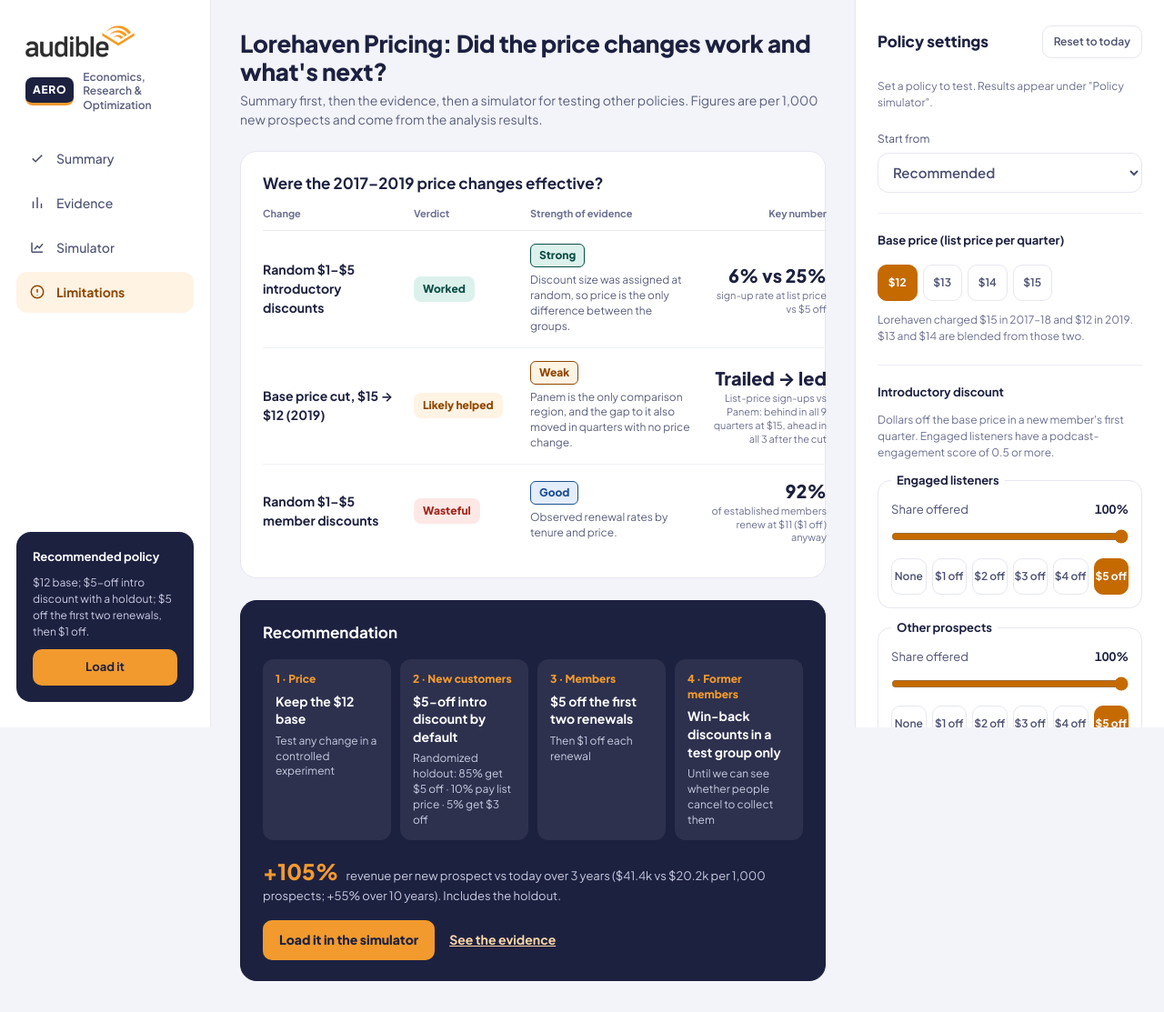
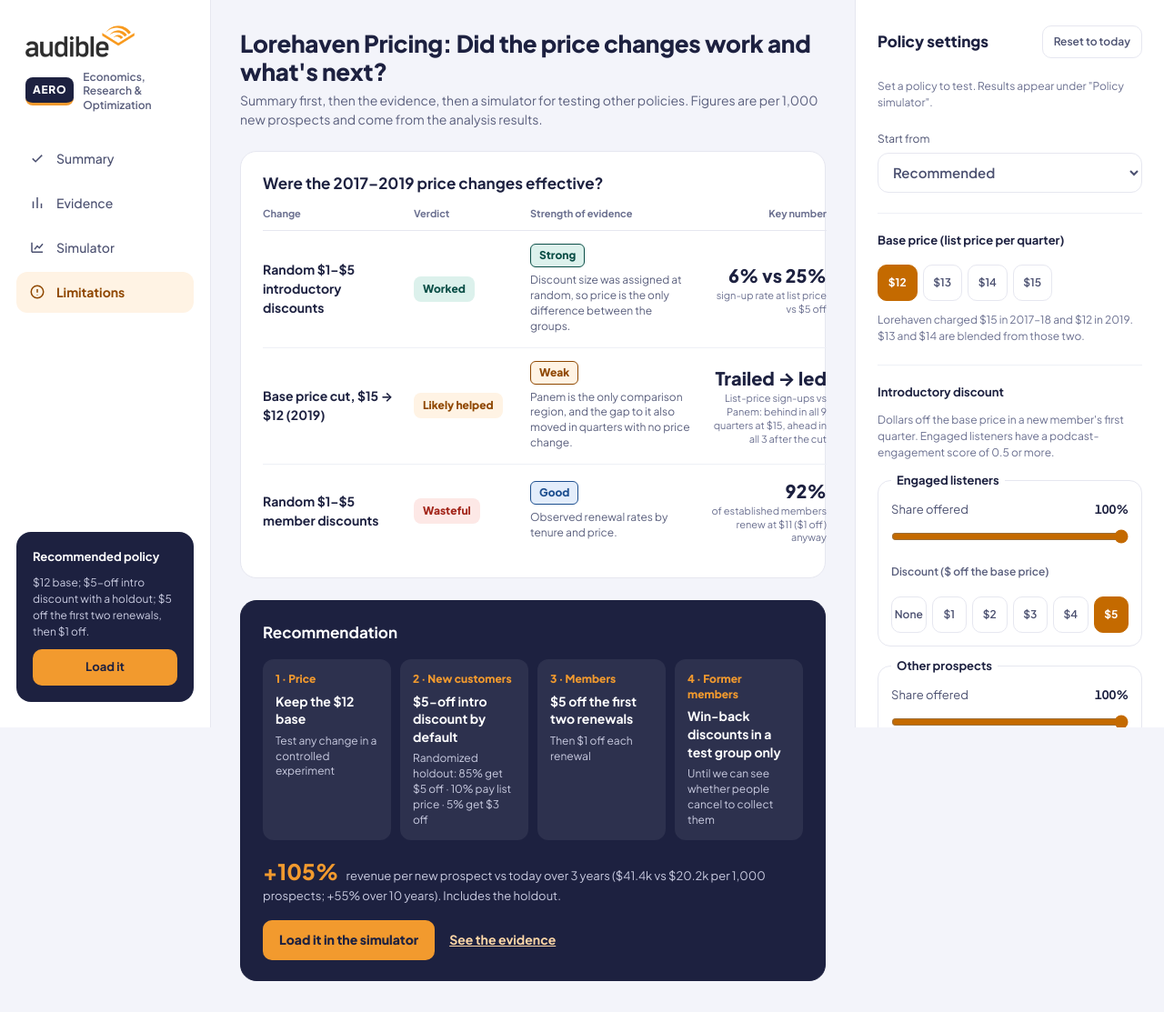
Before and after one commit to itacky/lorehaven-pricing, a Flask app: page / in a window 1280 px wide. Shown: the top 1113 px of the page at 91% size. Run offline with Flask 3, Linux system fonts and the light colour scheme.

Commit message:
Tool: intro-discount chips back to $1-$5 with a 'Discount ($ off the base price)' label
Co-Authored-By: Claude Opus 5.5 <noreply@anthropic.com>
Claude-Session: https://claude.ai/code/session_01B3ULVPQr5GyffmCWp3WsqY

```diff
--- a/app/static/style.css
+++ b/app/static/style.css
@@ -287,3 +287,5 @@ details[open] { gap: 12px; }
 }
 @media (prefers-reduced-motion: reduce) { * { transition: none !important; scroll-behavior: auto !important; } }
 html { scroll-behavior: smooth; }
+
+.chips-label { margin: 10px 0 6px; font-size: 12px; font-weight: 600; color: var(--muted); }
--- a/app/templates/index.html
+++ b/app/templates/index.html
@@ -236,16 +236,18 @@
           <legend>Engaged listeners</legend>
           <div class="slider-row"><label for="offer_share_high">Share offered</label><output id="offer_share_high_out" for="offer_share_high"></output></div>
           <input type="range" id="offer_share_high" name="offer_share_high" min="0" max="100" step="5">
-          <div class="chips" role="radiogroup" aria-label="Engaged listeners: amount off">
-            {% for amount in range(0, 6) %}<label class="chip"><input type="radio" name="discount_high" value="{{ amount }}"><span>{{ '$%d off' % amount if amount else 'None' }}</span></label>{% endfor %}
+          <p class="chips-label" id="discount_high_label">Discount ($ off the base price)</p>
+          <div class="chips" role="radiogroup" aria-labelledby="discount_high_label">
+            {% for amount in range(0, 6) %}<label class="chip"><input type="radio" name="discount_high" value="{{ amount }}"><span>{{ '$%d' % amount if amount else 'None' }}</span></label>{% endfor %}
           </div>
         </fieldset>
         <fieldset class="segment">
           <legend>Other prospects</legend>
           <div class="slider-row"><label for="offer_share_low">Share offered</label><output id="offer_share_low_out" for="offer_share_low"></output></div>
           <input type="range" id="offer_share_low" name="offer_share_low" min="0" max="100" step="5">
-          <div class="chips" role="radiogroup" aria-label="Other prospects: amount off">
-            {% for amount in range(0, 6) %}<label class="chip"><input type="radio" name="discount_low" value="{{ amount }}"><span>{{ '$%d off' % amount if amount else 'None' }}</span></label>{% endfor %}
+          <p class="chips-label" id="discount_low_label">Discount ($ off the base price)</p>
+          <div class="chips" role="radiogroup" aria-labelledby="discount_low_label">
+            {% for amount in range(0, 6) %}<label class="chip"><input type="radio" name="discount_low" value="{{ amount }}"><span>{{ '$%d' % amount if amount else 'None' }}</span></label>{% endfor %}
           </div>
         </fieldset>
         <label class="toggle">Offer it to former members too (win-back)
```
Also changed, not shown: AI_WORKFLOW.md (+2 -2 lines), 2 other files.
